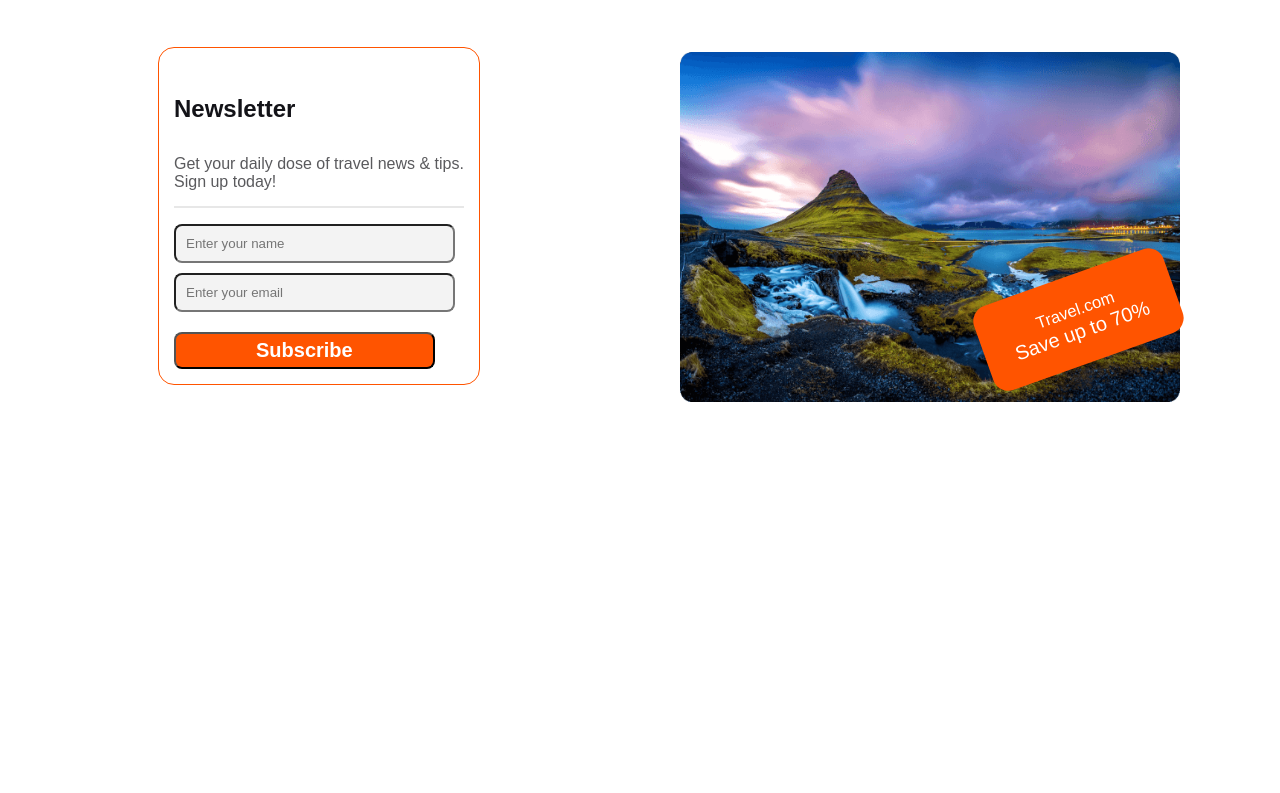
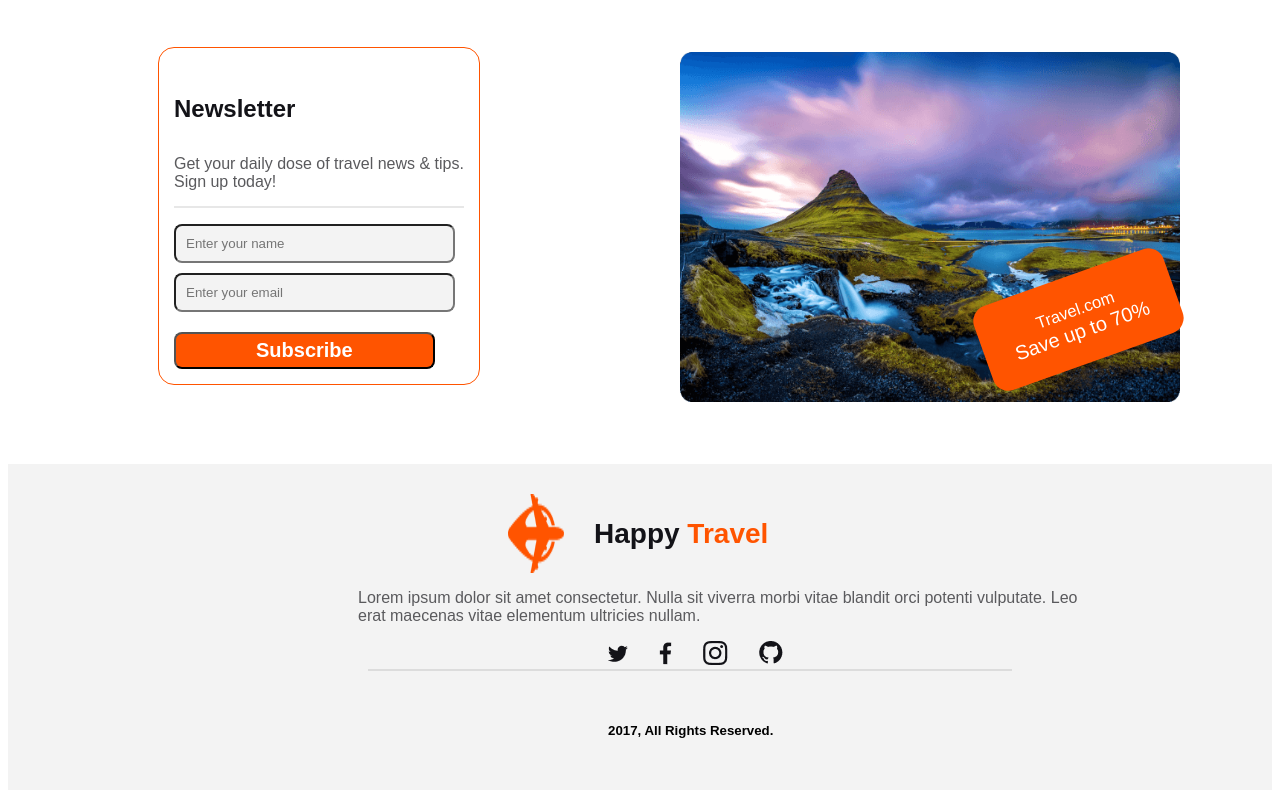
Before and after one commit to alshahrear/my-assignment-two, a plain HTML site: page index.html in a window 1280 px wide. Shown: the part 2322-3115 px from the top of the page. Before the commit the page ends 2724 px from the top, so only its background shows below. Drawn offline with Linux system fonts and the light colour scheme.

Commit message:
y fourth commit

```diff
--- a/index.html
+++ b/index.html
@@ -113,5 +113,22 @@
         <h2 class="tra-container"><small>Travel.com</small> <br> Save up to 70% </h2>
     </div>
     </main>
+    <footer class="footer-container">
+        <div>
+            <div class="foot-travel">
+                <img class="tra-img-foot" src="Images/Group 40071 (2).png" alt="">
+                <h2 class="happy-foot">Happy <span class="red-foot">Travel</span></h2>
+            </div>
+            <div class="p-foot">
+                <p>Lorem ipsum dolor sit amet consectetur. Nulla sit viverra morbi vitae blandit orci potenti vulputate. Leo <br> erat maecenas vitae elementum ultricies nullam. </p>
+            </div>
+            <div class="img-foot">
+                <img src="Images/Social.png" alt="">
+            </div>
+            <div class="rights-foot">
+                <h5>2017, All Rights Reserved.</h5>
+            </div>
+        </div>
+    </footer>
 </body>
 </html>
--- a/styles.css/project.css
+++ b/styles.css/project.css
@@ -320,9 +320,11 @@ nav ul a {
     padding-top: 90px;
     padding-left: 40px;
 }
-.tips-container{
+
+.tips-container {
     padding: 15px;
 }
+
 .new-container {
     color: #131318;
     font-size: 24px;
@@ -422,3 +424,45 @@ nav ul a {
     font-size: 25px;
     font-weight: 800;
 }
+
+.footer-container {
+    margin-left: 0;
+    margin-right: 0;
+    margin-top: 100px;
+    background: rgba(19, 19, 24, 0.05);
+}
+
+.foot-travel {
+    display: flex;
+    margin-left: 500px;
+    padding-top: 30px;
+}
+
+.red-foot {
+    color: #FF5400;
+    font-size: 28px font-weight: 800;
+}
+
+.happy-foot {
+    color: #131318;
+    font-size: 28px;
+    font-weight: 800;
+    margin-left: 30px;
+}
+.p-foot{
+    margin-left: 350px;
+    color: #5A5A5D;
+font-size: 16px;
+font-weight: 400;
+}
+.img-foot{
+    margin-left: 360px;
+    border-bottom: 2px solid rgba(19, 19, 24, 0.10);
+    margin-right: 260px;
+    padding-left: 240px;
+}
+.rights-foot{
+    margin-left: 600px;
+    padding-bottom: 30px;
+    padding-top: 30px;
+}
```
Also changed, not shown: Images/Social.png (added).
